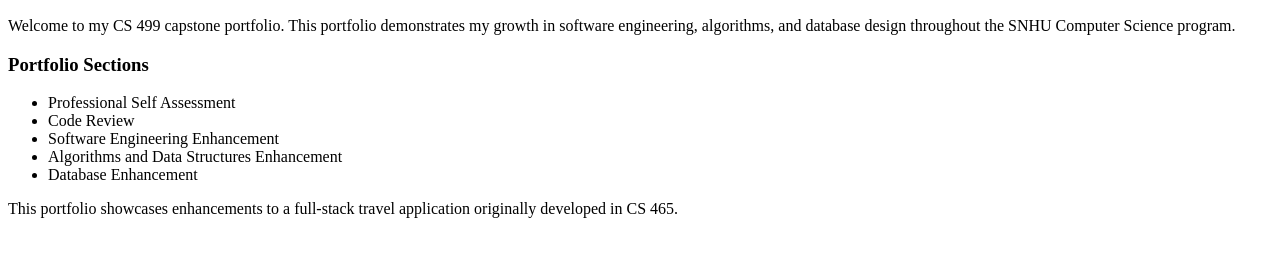
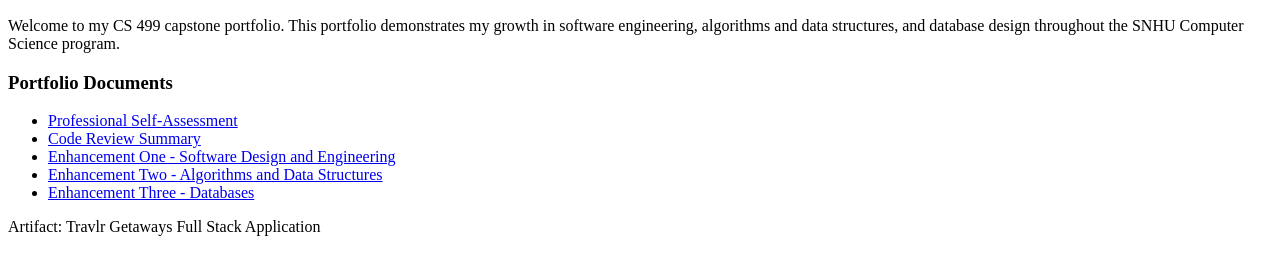
Before and after one commit to Lawson27/CS499-Eportfolio, a plain HTML site: page index.html in a window 1280 px wide. Shown: the part 110-384 px from the top of the page. Drawn offline with Linux system fonts and the light colour scheme.

Commit message:
Update index.html

```diff
--- a/index.html
+++ b/index.html
@@ -1,7 +1,7 @@
 <!DOCTYPE html>
 <html>
 <head>
-<title>Tyler Lawson - Computer Science Portfolio</title>
+<title>Tyler Lawson - Computer Science ePortfolio</title>
 </head>
 
 <body>
@@ -9,19 +9,23 @@
 <h1>Tyler Lawson</h1>
 <h2>Computer Science ePortfolio</h2>
 
-<p>Welcome to my CS 499 capstone portfolio. This portfolio demonstrates my growth in software engineering, algorithms, and database design throughout the SNHU Computer Science program.</p>
+<p>
+Welcome to my CS 499 capstone portfolio. This portfolio demonstrates my growth in software engineering, algorithms and data structures, and database design throughout the SNHU Computer Science program.
+</p>
 
-<h3>Portfolio Sections</h3>
+<h3>Portfolio Documents</h3>
 
 <ul>
-<li>Professional Self Assessment</li>
-<li>Code Review</li>
-<li>Software Engineering Enhancement</li>
-<li>Algorithms and Data Structures Enhancement</li>
-<li>Database Enhancement</li>
+<li><a href="Self Assessment.docx">Professional Self-Assessment</a></li>
+<li><a href="Code Review.docx">Code Review Summary</a></li>
+<li><a href="Enhancement 1 Reflection.docx">Enhancement One - Software Design and Engineering</a></li>
+<li><a href="Enhancement 2 reflection.docx">Enhancement Two - Algorithms and Data Structures</a></li>
+<li><a href="enhancement 3 reflection.docx">Enhancement Three - Databases</a></li>
 </ul>
 
-<p>This portfolio showcases enhancements to a full-stack travel application originally developed in CS 465.</p>
+<p>
+Artifact: Travlr Getaways Full Stack Application
+</p>
 
 </body>
 </html>
```
